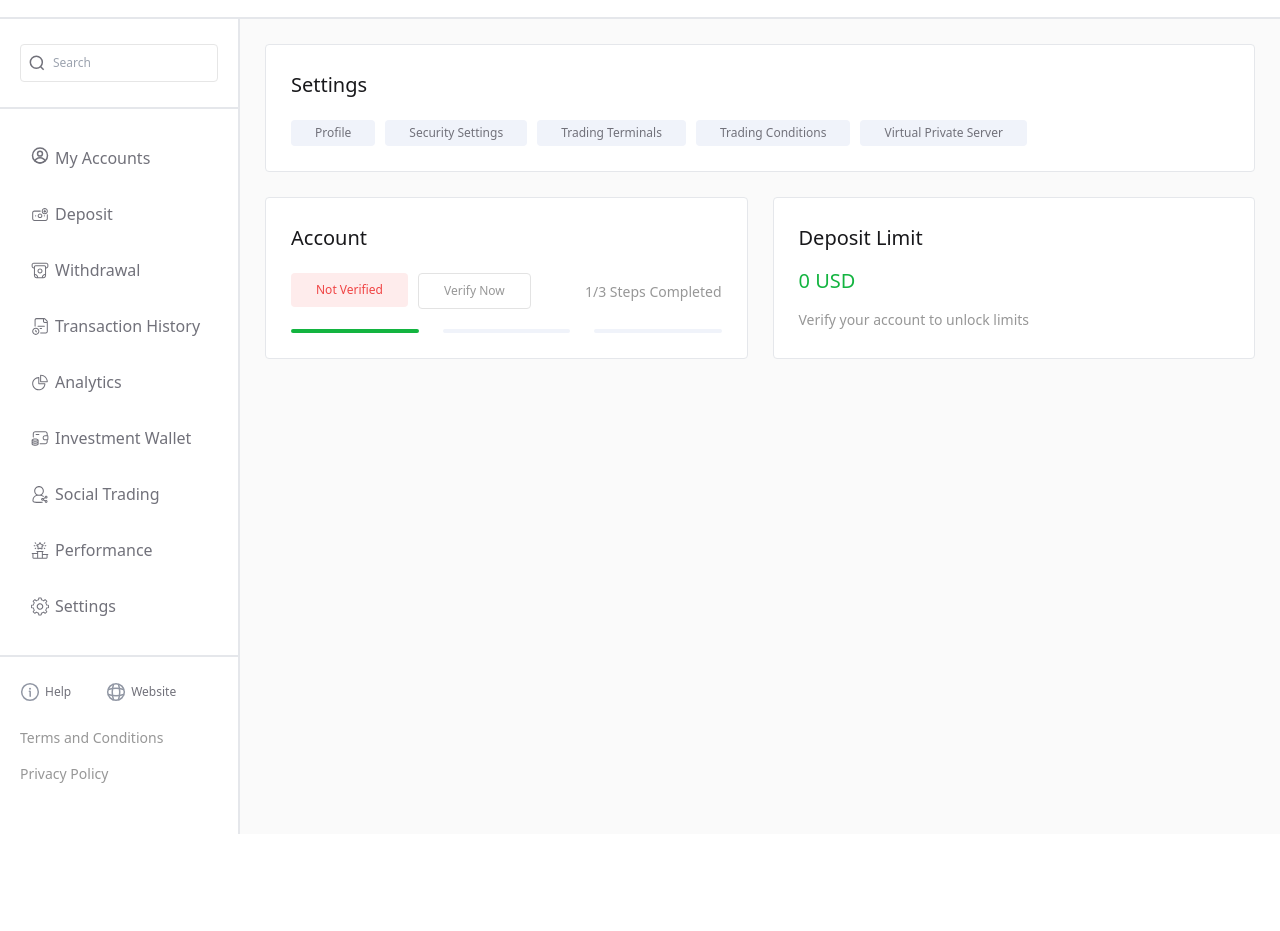
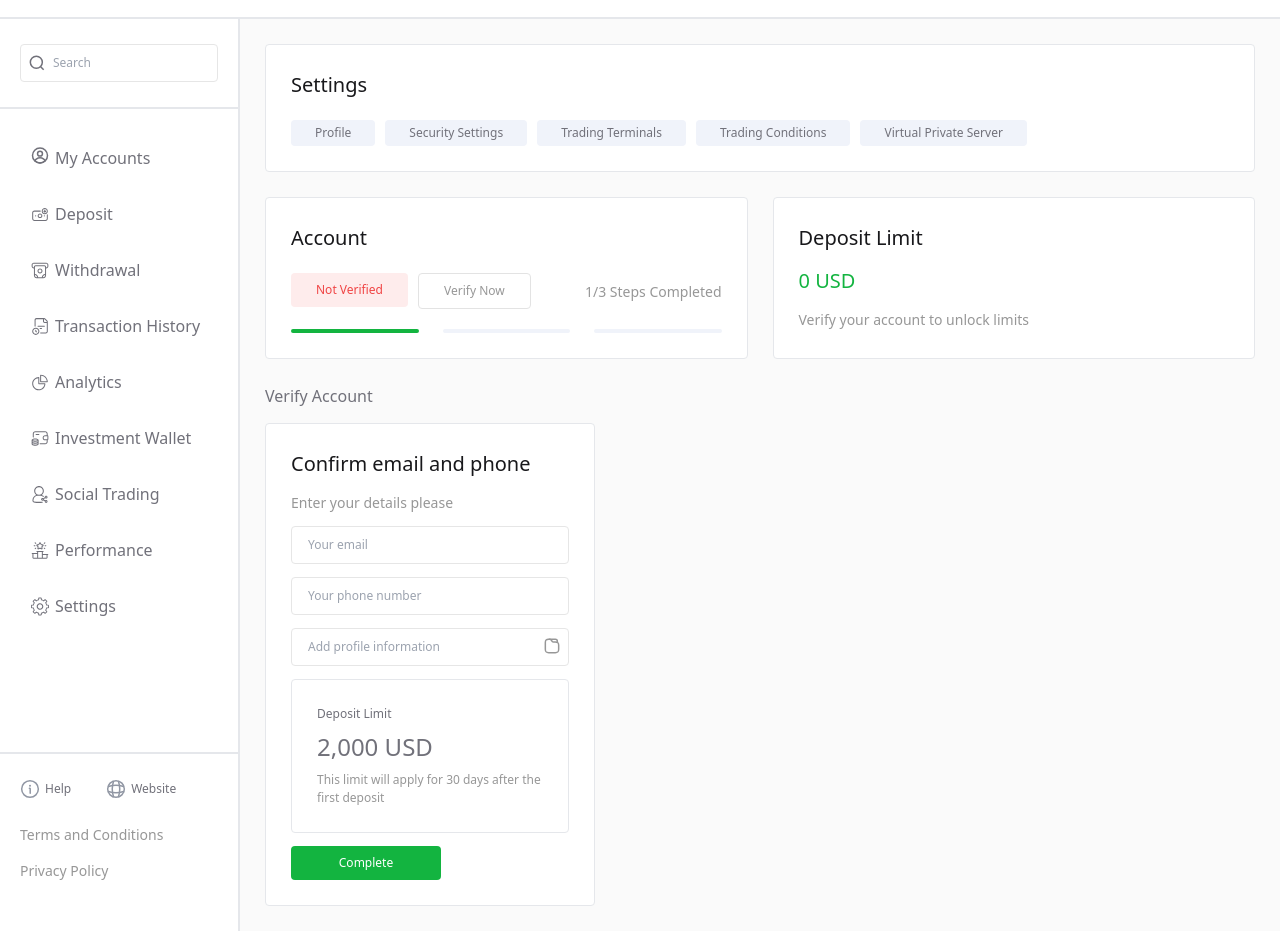
Before and after one commit to Rc0fficial/trade-html, a plain HTML site: page index.html in a window 1280 px wide. Shown: the part 55-986 px from the top of the page. Before the commit the page ends 889 px from the top, so only its background shows below. Drawn offline with nearby package versions, Linux system fonts and the light colour scheme; files whose address does not match are found by name.

Commit message:
update on card 1

```diff
--- a/index.html
+++ b/index.html
@@ -219,7 +219,7 @@
           </div>
         </div>
         <div id="profile" class="tab-content active">
-          <div class="flex flex-col">
+          <div class="flex flex-col gap-[25px]">
             <div class="flex gap-[25px]">
               <div
                 class="bg-white px-[25px] py-[25px] flex flex-col gap-[20px] border-[1px] rounded-[4px] w-full"
@@ -261,9 +261,77 @@
               <div
                 class="bg-white px-[25px] py-[25px] flex flex-col gap-[13px] border-[1px] rounded-[4px] w-full"
               >
-                <p class="text-[#18181B] text-[20px] font-medium">Deposit Limit</p>
+                <p class="text-[#18181B] text-[20px] font-medium">
+                  Deposit Limit
+                </p>
                 <p class="text-[#13B440] text-[20px] font-medium">0 USD</p>
-               <p class="text-[#979797] text-[14px] font-normal">Verify your account to unlock limits</p>
+                <p class="text-[#979797] text-[14px] font-normal">
+                  Verify your account to unlock limits
+                </p>
+              </div>
+            </div>
+            <div class="flex flex-col gap-[15px]">
+              <p class="text-[#71717A] text-[16px] font-normal">
+                Verify Account
+              </p>
+              <div class="grid grid-cols-3">
+                <div
+                  class="bg-white px-[25px] py-[25px] flex flex-col gap-[13px] border-[1px] rounded-[4px] w-full"
+                >
+                  <h2 class="text-[#18181B] text-[20px] font-medium">
+                    Confirm email and phone
+                  </h2>
+                  <p class="text-[#979797] text-[14px] font-normal">
+                    Enter your details please
+                  </p>
+                  <div
+                    class="rounded-[4px] border-[1px] border-[#E6E6E6] py-[9px] px-[8px] flex items-start justify-between"
+                  >
+                    <input
+                      type="text"
+                      placeholder="Your email"
+                      class="text-[#71717A] text-[12px] font-normal ml-2 outline-none border-none outline-none"
+                    />
+                  </div>
+                  <div
+                    class="rounded-[4px] border-[1px] border-[#E6E6E6] py-[9px] px-[8px] flex items-start justify-between"
+                  >
+                    <input
+                      type="text"
+                      placeholder="Your phone number"
+                      class="w-full text-[#71717A] text-[12px] font-normal ml-2 outline-none border-none outline-none"
+                    />
+                  </div>
+                  <div
+                    class="rounded-[4px] border-[1px] border-[#E6E6E6] py-[9px] px-[8px] flex items-start justify-between"
+                  >
+                    <input
+                      type="text"
+                      placeholder="Add profile information"
+                      class="text-[#71717A] text-[12px] font-normal ml-2 outline-none border-none outline-none"
+                    />
+                    <img src="/assets/svg/folder-2.svg" alt="folder-2" />
+                  </div>
+                  <div
+                    class="bg-white px-[25px] py-[25px] flex flex-col gap-[6px] border-[1px] rounded-[4px] w-full"
+                  >
+                    <p class="text-[#71717A] text-[12px] font-normal">
+                      Deposit Limit
+                    </p>
+                    <p class="text-[#71717A] text-[24px] font-medium">
+                      2,000 USD
+                    </p>
+                    <p class="text-[#979797] text-[12px] font-normal">
+                      This limit will apply for 30 days after the first deposit
+                    </p>
+                  </div>
+                  <button
+                    class="bg-[#13B440] py-[8px] px-[43px] text-center text-[12px] font-[500] text-[#fff] rounded-[4px] cursor-pointer max-w-[150px]"
+                  >
+                    Complete
+                  </button>
+
+                </div>
               </div>
             </div>
           </div>
```
Also changed, not shown: assets/svg/folder-2.svg (added).
